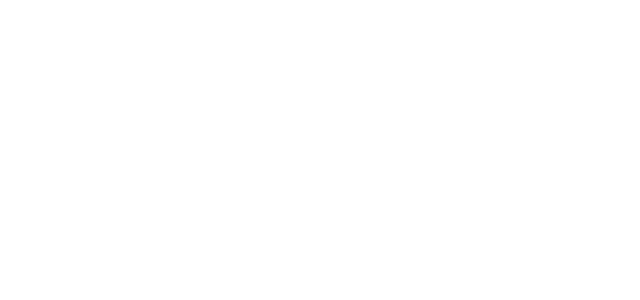
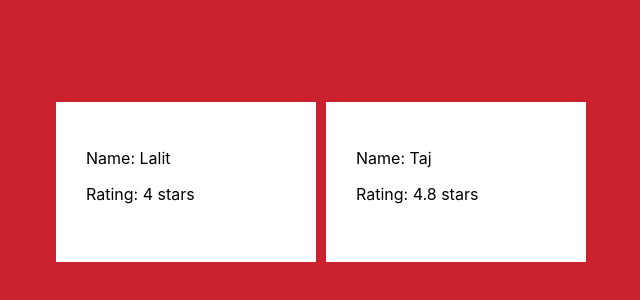
Before and after one commit to heyprateekag/sarvadhi-assignment, a React (Create React App) app: page /dashboard in a window 1280 px wide. Before the commit this address had no page. Shown: the part 258-558 px from the top of the page, without its empty margins (319-959 px from the left). Built offline with nearby package versions, Linux system fonts and the light colour scheme.

Commit message:
more progress on dashboard

```diff
--- a/package.json
+++ b/package.json
@@ -3,12 +3,14 @@
   "version": "0.1.0",
   "private": true,
   "dependencies": {
+    "@reduxjs/toolkit": "^1.9.1",
     "@testing-library/jest-dom": "^5.16.5",
     "@testing-library/react": "^13.4.0",
     "@testing-library/user-event": "^13.5.0",
     "react": "^18.2.0",
     "react-dom": "^18.2.0",
     "react-phone-input-2": "^2.15.1",
+    "react-redux": "^8.0.5",
     "react-router-dom": "^6.6.1",
     "react-scripts": "5.0.1",
     "react-toastify": "^9.1.1",
--- a/src/App.js
+++ b/src/App.js
@@ -2,20 +2,25 @@
 import {Routes, Route, Navigate} from 'react-router-dom';
 import Signin from './components/signin';
 import Signup from './components/signup';
+import Dashboard from './components/dashboard';
 import { ToastContainer} from 'react-toastify';
 import Navbar from './components/navbar';
 import React from 'react';
+import {useSelector} from 'react-redux';
+import LoginSlice from './store/loginSlice';
 
 function App() {
+  const loginState = useSelector(state=>state.login);
   return (
     <React.Fragment>
-    <Navbar/>
+    {(loginState.isLoggedIn || localStorage.getItem('isLoggedIn') === 'true') && <Navbar/>}
     <div className='container'>
     <ToastContainer/>
       <Routes>
         <Route path='/' element={<Navigate replace to='/signin'/>}/>
         <Route path='/signin' element={<Signin/>}/>
         <Route path='/signup' element={<Signup/>}/>
+        <Route path='/dashboard' element={<Dashboard/>}/>
       </Routes>
     </div>
     </React.Fragment>
--- a/src/components/dashboard.js
+++ b/src/components/dashboard.js
@@ -1,9 +1,38 @@
-import styles from 'dashboard.module.css';
+import { useState } from 'react';
+import styles from './dashboard.module.css';
 
-const dashboard = (props) => {
+const Dashboard = (props) => {
+    const [openDetail, setOpenDetail] = useState(false);
+    const [restaurantSelected, setRestaurantSelected] = useState({});
+    const restaurants = [{
+        name: 'Lalit',
+        openingTime: '9 AM',
+        closingTime: '10 PM',
+        seatingCapacity: 100,
+        address: 'Nehru Park',
+        rating: '4 stars'
+    }, {
+        name: 'Taj',
+        openingTime: '8 AM',
+        closingTime: '7 PM',
+        seatingCapacity: 60,
+        address: 'Time square',
+        rating: '4.8 stars'
+    }];
     return <div className={styles['dashboard-container']}>
-
+        {restaurants.map((element, index)=><div className={styles['res-card']} key={index}>
+            <p>Name: {element.name}</p>
+            <p>Rating: {element.rating}</p>
+        </div>)}
+        {openDetail && <div>
+            <p>Name: {restaurantSelected.name}</p>
+            <p>Opening Time: {restaurantSelected.openingTime}</p>
+            <p>Closing Time: {restaurantSelected.closingTime}</p>
+            <p>Capacity: {restaurantSelected.seatingCapacity}</p>
+            <p>Address: {restaurantSelected.address}</p>
+            <p>Rating: {restaurantSelected.rating}</p>
+            </div>}
     </div>
 }
 
-export default dashboard;
+export default Dashboard;
--- a/src/components/dashboard.module.css
+++ b/src/components/dashboard.module.css
@@ -1,4 +1,17 @@
 .dashboard-container{
     width: 100%;
     height: 80vh;
+    margin-top: 10vh;
+    display: flex;
+    align-items: center;
+    justify-content: center;
+    gap: 10px;
 }
+
+.res-card{
+    background-color: white;
+    width: 200px;
+    height: 100px;
+    padding: 30px;
+    cursor: pointer;
+}
--- a/src/components/navbar.js
+++ b/src/components/navbar.js
@@ -1,11 +1,18 @@
-import { useEffect } from 'react';
+import { useEffect, useState } from 'react';
 import styles from './navbar.module.css';
 const Navbar = (props) => {
+    const [user, setUser] = useState({});
     useEffect(()=>{
-        const userDetail = localStorage()
-    })
+        const user = localStorage.getItem('loggedInUser');
+        const userDetails = JSON.parse(localStorage.getItem('userDetails'));
+        userDetails.forEach((element)=>{
+            if(element.email?.trim() === user?.trim()){
+                setUser(element);
+            }
+        });
+    }, []);
     return <div className={styles['navbar-container']}>
-        <h1>{'Hello Prateek'}</h1>
+        <h1>Hello, {user.name}</h1>
         <button>Profile</button>
     </div>
 }
--- a/src/components/signin.js
+++ b/src/components/signin.js
@@ -1,7 +1,9 @@
 import styles from './signin.module.css';
-import {NavLink} from 'react-router-dom';
-import { useState } from 'react';
+import {NavLink, useNavigate} from 'react-router-dom';
+import { useEffect, useState } from 'react';
 import { toast } from 'react-toastify';
+import {useDispatch} from 'react-redux';
+import { loginActions } from '../store/store';
 import 'react-toastify/dist/ReactToastify.css';
 
 const canUserSignIn = (credentials) => {
@@ -22,11 +24,17 @@
 }
 
 const Signin = (props) => {
+    const dispatch = useDispatch();
+    const navigate = useNavigate();
     const [email, setEmail] = useState('');
     const [emailIsValid, setEmailIsValid] = useState(false);
     const [emailIsTouched, setEmailIsTouched] = useState(false);
     const [password, setPassword] = useState('');
     // const [passwordIsValid, setPasswordIsValid] = useState(false);
+
+    useEffect(()=>{
+        localStorage.setItem('isLoggedIn', 'false');
+    }, []);
 
     const onEmailEnteredHandler = (event) => {
         setEmail(event.target.value);
@@ -52,8 +60,11 @@
             }
             if(canUserSignIn(credentials)){
                 //login
+                dispatch(loginActions.login());
                 localStorage.setItem("loggedInUser", email.trim());
-                toast.success("Logged in successfully!")
+                localStorage.setItem("isLoggedIn", 'true');
+                toast.success("Logged in successfully!");
+                navigate('/dashboard',{replace: true});
             }else{
                 //show toast msg
                 toast.error("Credentials doesn't matched!");
--- a/src/index.js
+++ b/src/index.js
@@ -4,12 +4,16 @@
 import App from './App';
 import reportWebVitals from './reportWebVitals';
 import {BrowserRouter} from 'react-router-dom';
+import {Provider} from 'react-redux';
+import ReduxStore from './store/store';
 
 const root = ReactDOM.createRoot(document.getElementById('root'));
 root.render(
   <React.StrictMode>
     <BrowserRouter>
-      <App />
+      <Provider store={ReduxStore}>
+        <App />
+      </Provider>
     </BrowserRouter>
   </React.StrictMode>
 );
--- /dev/null
+++ b/src/store/loginSlice.js
@@ -0,0 +1,24 @@
+import { createSlice } from "@reduxjs/toolkit";
+
+const LoginSlice = createSlice({
+    name: 'loginSlice',
+    initialState: {
+        isLoggedIn: false,
+        username: ''
+    },
+    reducers: {
+        login: function(state){
+            //loginDetails will be in action.payload
+            state.isLoggedIn = true;
+        },
+        setName: function(state, action){
+            state.username = action.payload;
+        },
+        logout: function(state){
+                state.isLoggedIn = false;
+                state.username = '';
+        }
+    }
+});
+
+export default LoginSlice;
--- /dev/null
+++ b/src/store/store.js
@@ -0,0 +1,12 @@
+import {configureStore} from "@reduxjs/toolkit";
+import LoginSlice from "./loginSlice";
+
+const ReduxStore = configureStore({
+    reducer: {
+        login: LoginSlice.reducer,
+    }
+});
+
+export const loginActions = LoginSlice.actions;
+
+export default ReduxStore;
```
Also changed, not shown: 1 other file (tests, documents, lock files or other folders).
